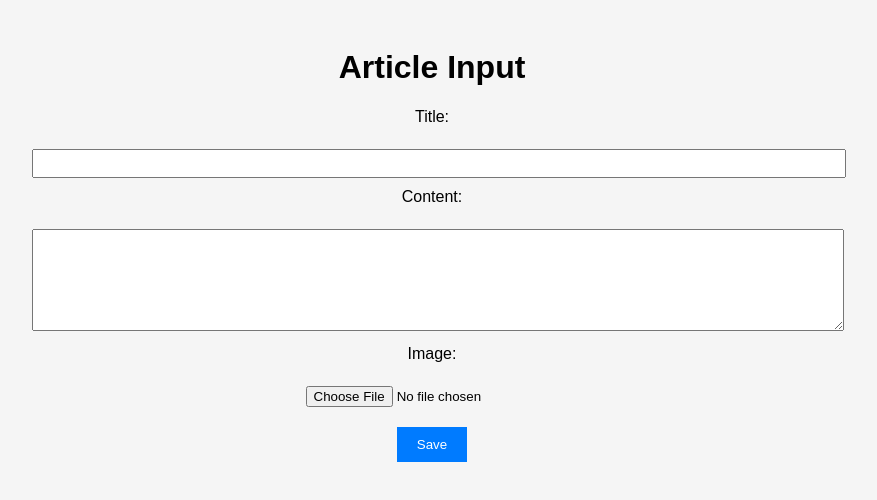
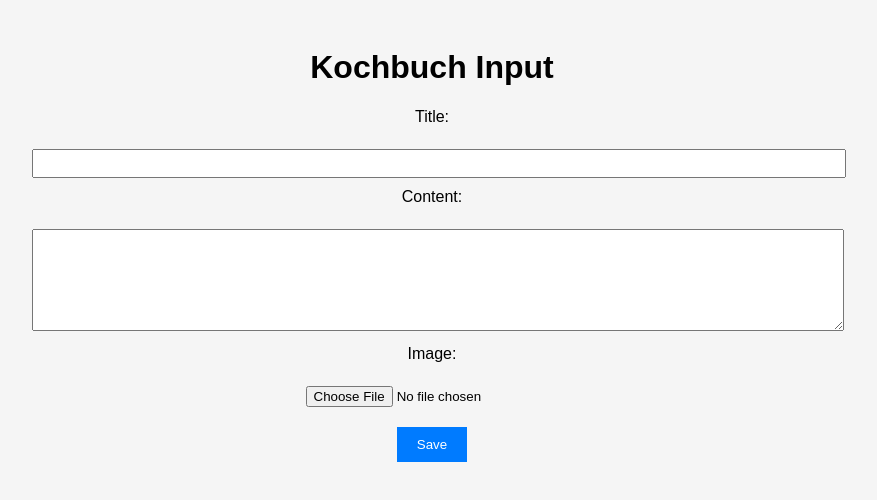
Before and after one commit to Dmbls/Kochaktion, a plain HTML site: page input.html in a window 1280 px wide. Shown: the whole page, without its empty margins (208-1085 px from the left). Drawn offline with Linux system fonts and the light colour scheme.

Commit message:
Update input.html

```diff
--- a/input.html
+++ b/input.html
@@ -3,12 +3,12 @@
 <head>
     <meta charset="UTF-8">
     <meta name="viewport" content="width=device-width, initial-scale=1.0">
-    <title>Article Input</title>
+    <title>Kochbuch Input</title>
     <link rel="stylesheet" href="styles.css">
 </head>
 <body>
     <div class="container">
-        <h1>Article Input</h1>
+        <h1>Kochbuch Input</h1>
         <form id="articleForm">
             <label for="title">Title:</label><br>
             <input type="text" id="title" name="title" required><br>
```
